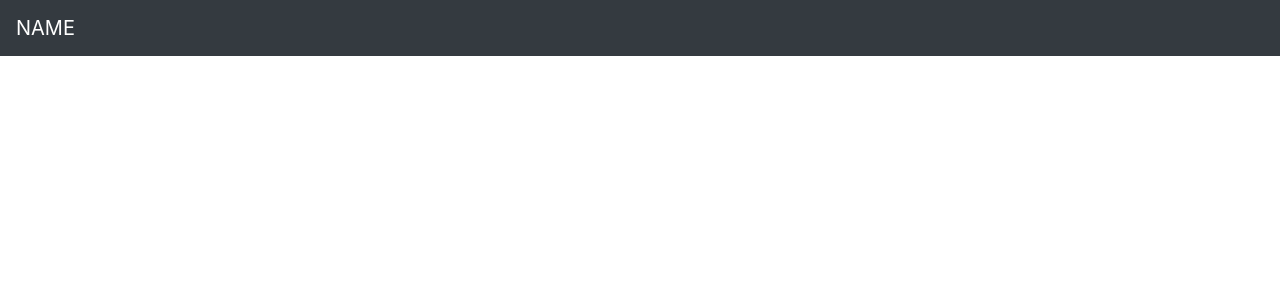
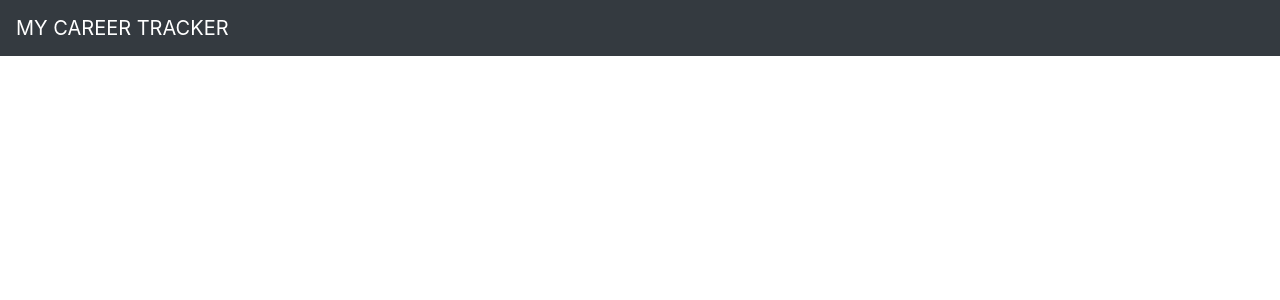
Before and after one commit to Rytchet/career-hackathon, a Django app: page / in a window 1280 px wide. Shown: the top 300 px of the page. Run offline with Django 3.2, Linux system fonts and the light colour scheme; some libraries are stand-ins or nearby versions.

Commit message:
big taps changes

```diff
--- a/panel/templates/panel/index.html
+++ b/panel/templates/panel/index.html
@@ -4,13 +4,15 @@
     <meta charset="UTF-8">
     <meta name="viewport" content="width=device-width, initial-scale=1.0">
     <meta http-equiv="X-UA-Compatible" content="ie=edge">
-    <title>Document</title>
+    <title>My Career Tracker</title>
+    <link rel="shortcut icon" type="image/ico" href="favicon.ico">
+    <link rel="icon" type="image/ico" href="favicon.ico">
     <link rel="stylesheet" href="https://stackpath.bootstrapcdn.com/bootstrap/4.2.1/css/bootstrap.min.css" integrity="sha384-GJzZqFGwb1QTTN6wy59ffF1BuGJpLSa9DkKMp0DgiMDm4iYMj70gZWKYbI706tWS" crossorigin="anonymous">
 </head>
 <body>
     <div class="navbar navbar-expand-lg navbar-dark bg-dark">
         <div class="navbar-brand">
-            NAME
+            MY CAREER TRACKER
         </div>
 
     </div>
```
Also changed, not shown: panel/templates/panel/favicon.ico (added).
